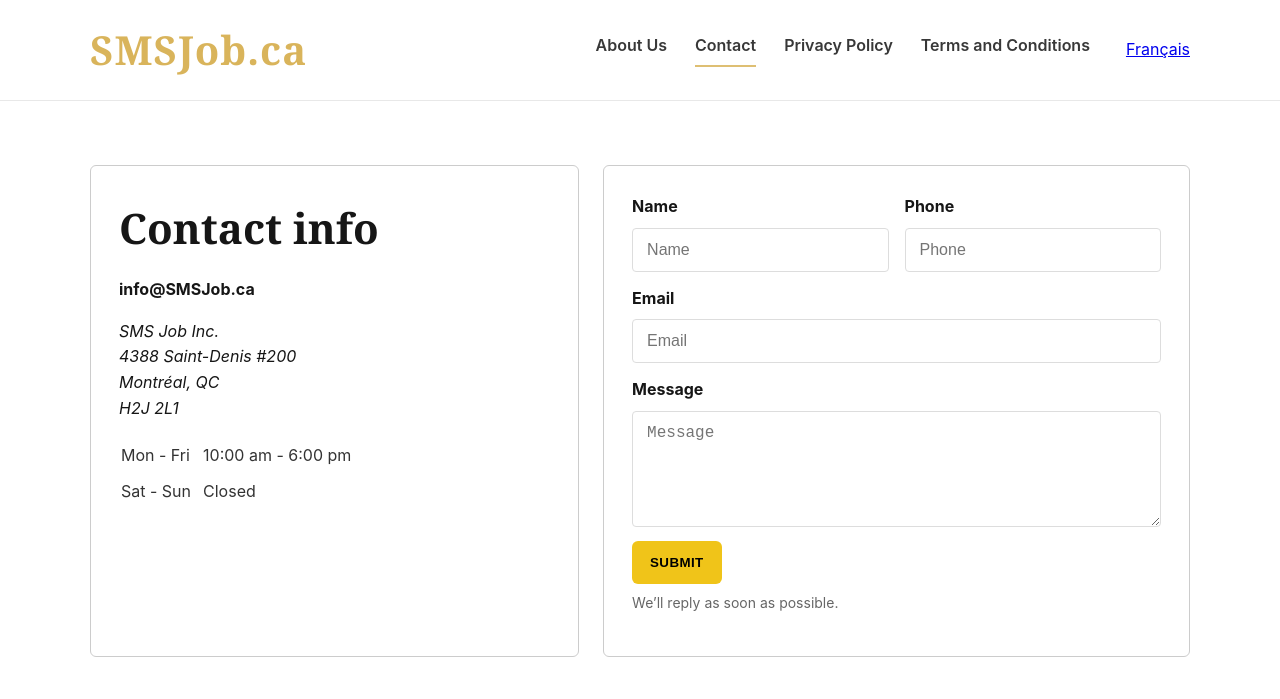
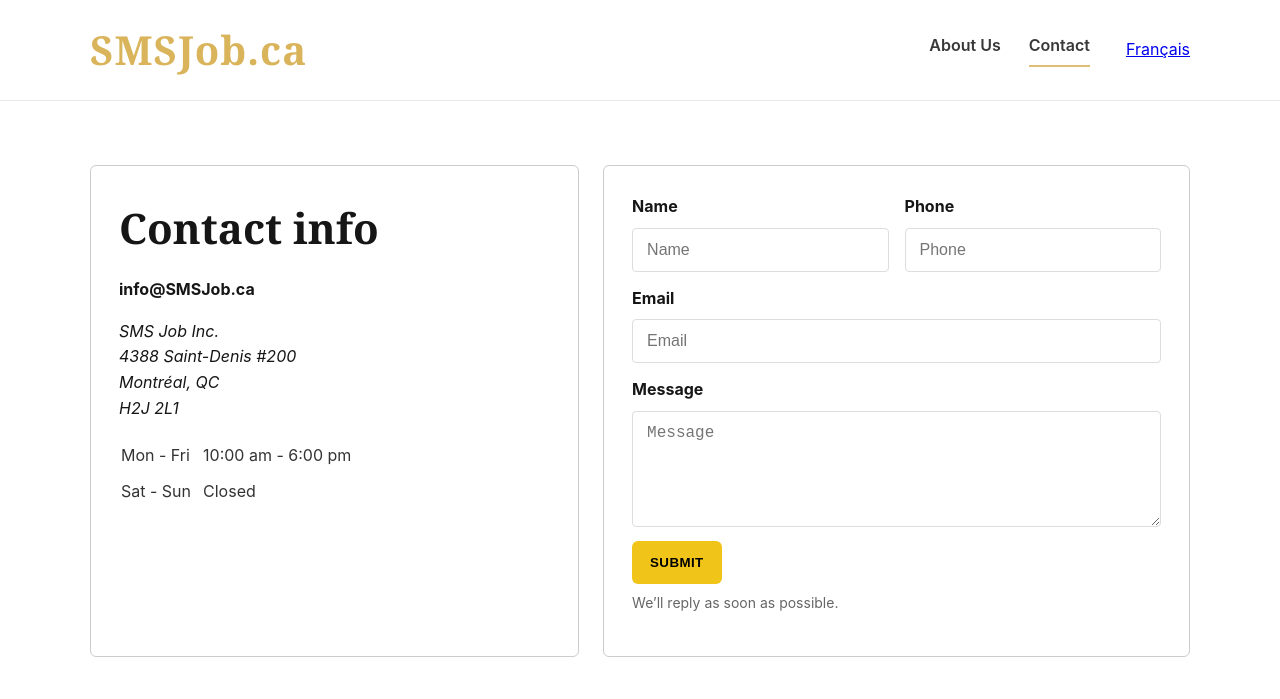
Before and after one commit to smsjob/smsjob-site, a plain HTML site: page contact.html in a window 1280 px wide. Shown: the top 699 px of the page. Drawn offline with Linux system fonts and the light colour scheme.

Commit message:
Update contact.html

```diff
--- a/contact.html
+++ b/contact.html
@@ -17,8 +17,6 @@
       <nav class="main-nav">
         <a href="/index.html">About Us</a>
         <a href="/contact.html" class="active">Contact</a>
-        <a href="/privacy.html">Privacy Policy</a>
-        <a href="/terms.html">Terms and Conditions</a>
       </nav>
       <div class="lang-switcher">
         <a href="/fr/contact.html" aria-label="Voir la page en français">Français</a>
```
